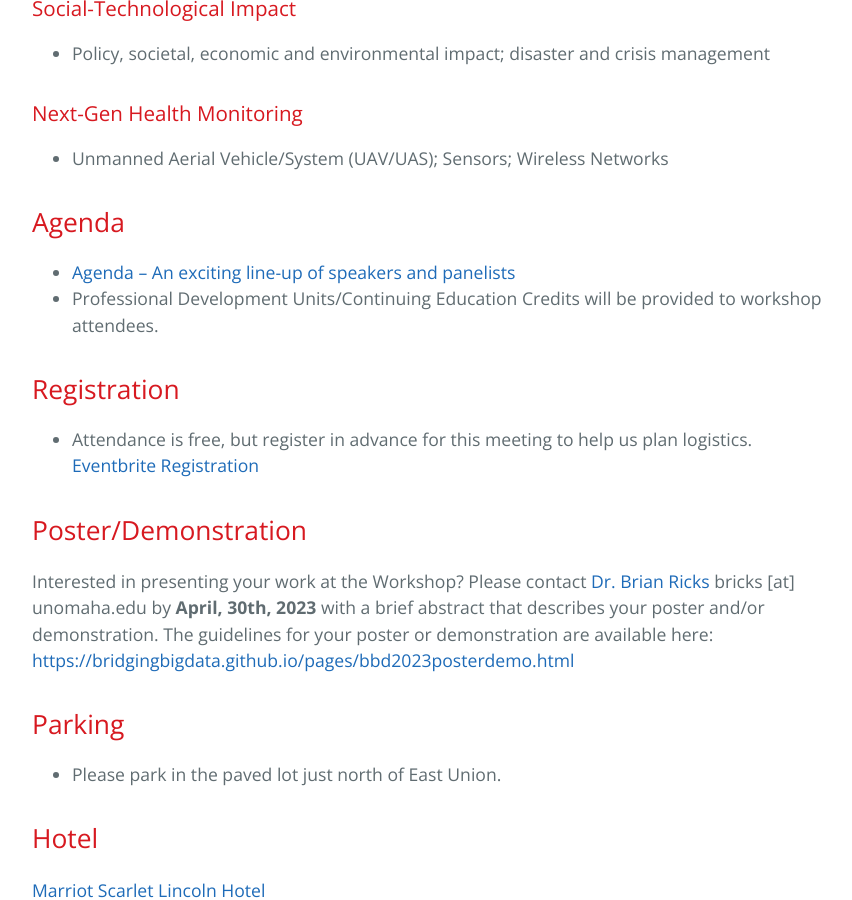
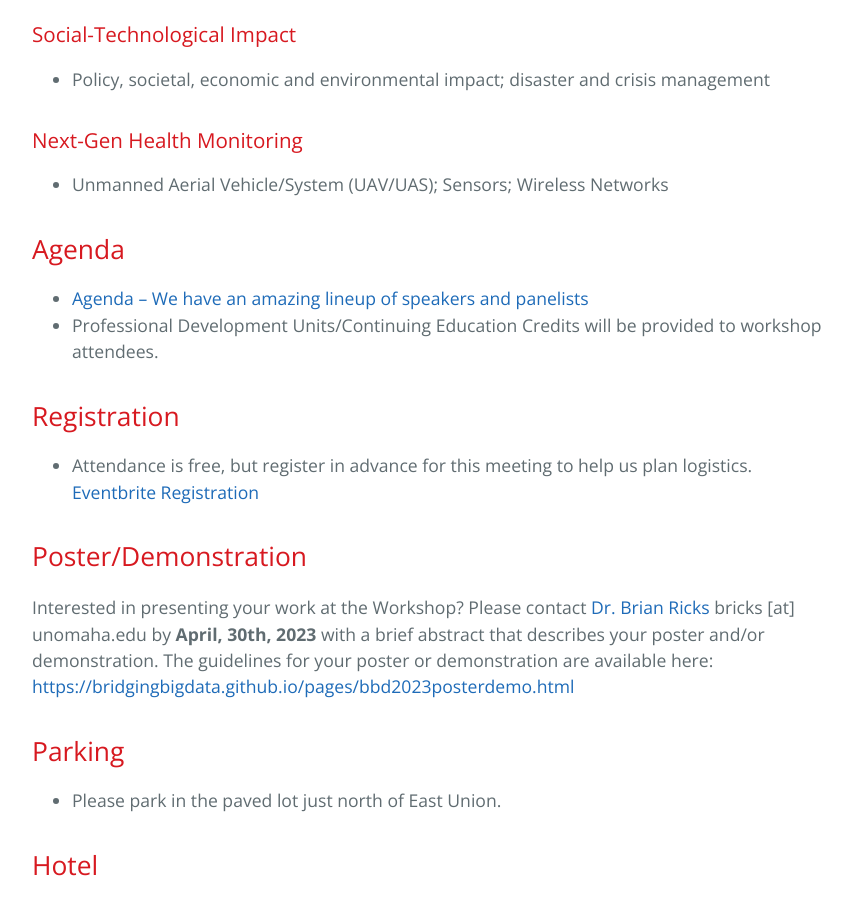
Before and after one commit to BridgingBigData/BridgingBigData.github.io, a Jekyll site: the page built from pages/bbd2023.md, in a window 1280 px wide and 900 px high, scrolled down 2547 px. Shown: the whole window, without its empty margins (192-1044 px from the left). Built offline with Jekyll 4.4.1, drawn with Linux system fonts in a browser that asks for light colours; some of the changed text lies outside the part shown.

Commit message:
add agenda

```diff
--- a/pages/bbd2023.md
+++ b/pages/bbd2023.md
@@ -12,6 +12,7 @@
 **Room:** Great Plains Room C
 **Theme:** Intelligent Infrastructure Health Monitoring at the Edge: Lessons Learned and Future Directions
 **Eventbrite Registration link:** [https://www.eventbrite.com/e/bridging-big-data-2023-workshop-tickets-574837513477](https://www.eventbrite.com/e/bridging-big-data-2023-workshop-tickets-574837513477)
+**Agenda** [We have an amazing lineup of speakers and panelists](https://bridgingbigdata.github.io/pages/bbd2023agenda.html)
 
 <iframe src="https://www.google.com/maps/embed?pb=!1m14!1m8!1m3!1d6037.634504268287!2d-96.66465928728027!3d40.83197756208611!3m2!1i1024!2i768!4f13.1!3m3!1m2!1s0x8796bea113b038ed%3A0xc5267ffd804e8c50!2sNebraska%20East%20Union!5e0!3m2!1sen!2sus!4v1678136182958!5m2!1sen!2sus" width="400" height="200" style="border:0;" allowfullscreen="" loading="lazy" referrerpolicy="no-referrer-when-downgrade"></iframe>
 
@@ -54,7 +55,7 @@
 
 ## Agenda
 
-* [Agenda – An exciting line-up of speakers and panelists](https://bridgingbigdata.github.io/pages/bbd2023agenda.html)
+* [Agenda – We have an amazing lineup of speakers and panelists](https://bridgingbigdata.github.io/pages/bbd2023agenda.html)
 * Professional Development Units/Continuing Education Credits will be provided to workshop attendees.
 
 
```
